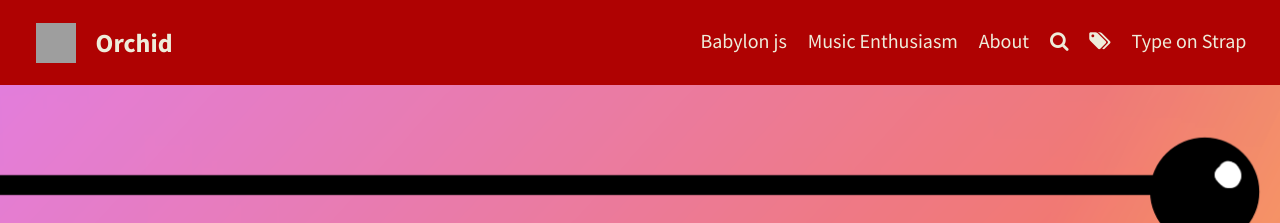
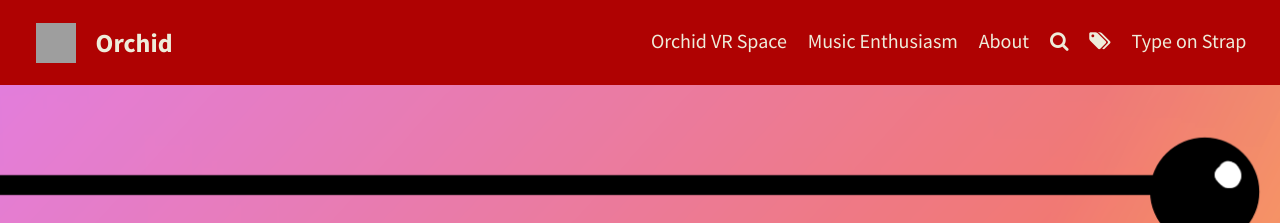
Before and after one commit to WeibelLab-Teaching/CSE_218_118_Fa20_Team_Orchid, a Jekyll site: the page built from index.html, in a window 1280 px wide. Shown: the top 223 px of the page. Built offline with Jekyll 4.4.1, drawn with Linux system fonts in a browser that asks for light colours; the list of posts is cut into pages by our own code; grey boxes are pictures that could not be loaded.

Commit message:
resolve conflict

```diff
--- a/babylon/Babylon.md
+++ b/babylon/Babylon.md
@@ -1,8 +1,9 @@
 ---
 layout: default
-title: Babylon js
+title: Orchid VR Space
 tags: [babylon]
 ---
+{% include webRTC.html %}
 {% include_relative index.html %}
 <style>
 /* force scrollbar */
```
